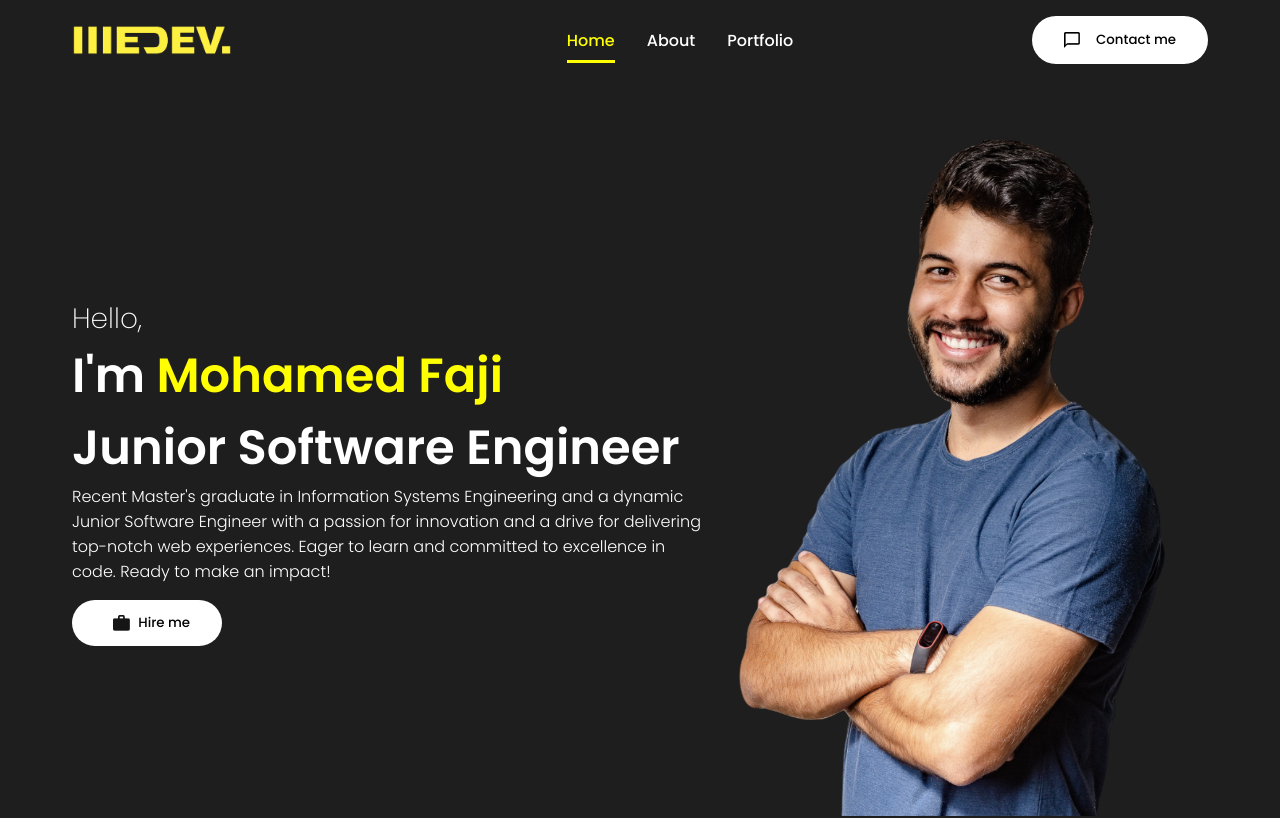
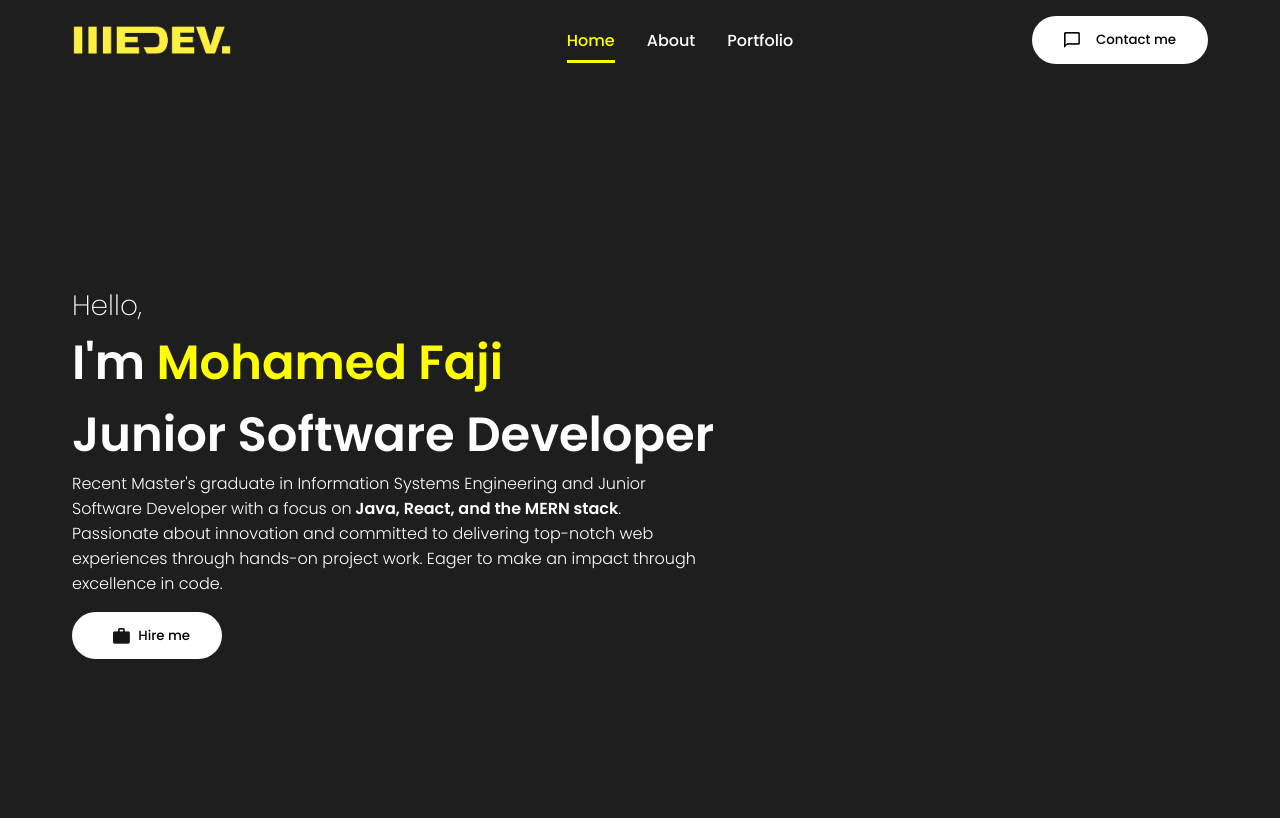
Before and after one commit to MedFaji/portfolio-v2, a React (Create React App) app: page / in a window 1280 px wide. Shown: the top 818 px of the page. Built offline with nearby package versions, Linux system fonts and the light colour scheme.

Commit message:
update intro text

```diff
--- a/src/components/Intro/Intro.js
+++ b/src/components/Intro/Intro.js
@@ -11,13 +11,14 @@ const Intro = () => {
         <span className="hello">Hello,</span>
         <span className="intro-text">
           I'm <span className="intro-name">Mohamed Faji</span> <br /> Junior
-          Software Engineer
+          Software Developer
         </span>
         <p className="intro-para">
-          Recent Master's graduate in Information Systems Engineering and a
-          dynamic Junior Software Engineer with a passion for innovation and a
-          drive for delivering top-notch web experiences. Eager to learn and
-          committed to excellence in code. Ready to make an impact!
+          Recent Master's graduate in Information Systems Engineering and Junior
+          Software Developer with a focus on
+          <b> Java, React, and the MERN stack</b>. Passionate about innovation
+          and committed to delivering top-notch web experiences through hands-on
+          project work. Eager to make an impact through excellence in code.
         </p>
         <Link to="contact">
           <button className="btn">
@@ -26,7 +27,7 @@ const Intro = () => {
           </button>
         </Link>
       </div>
-      <img src={bg} alt="Profile" className="bg" />
+      {/* <img src={bg} alt="Profile" className="bg" /> */}
     </section>
   );
 };
```
